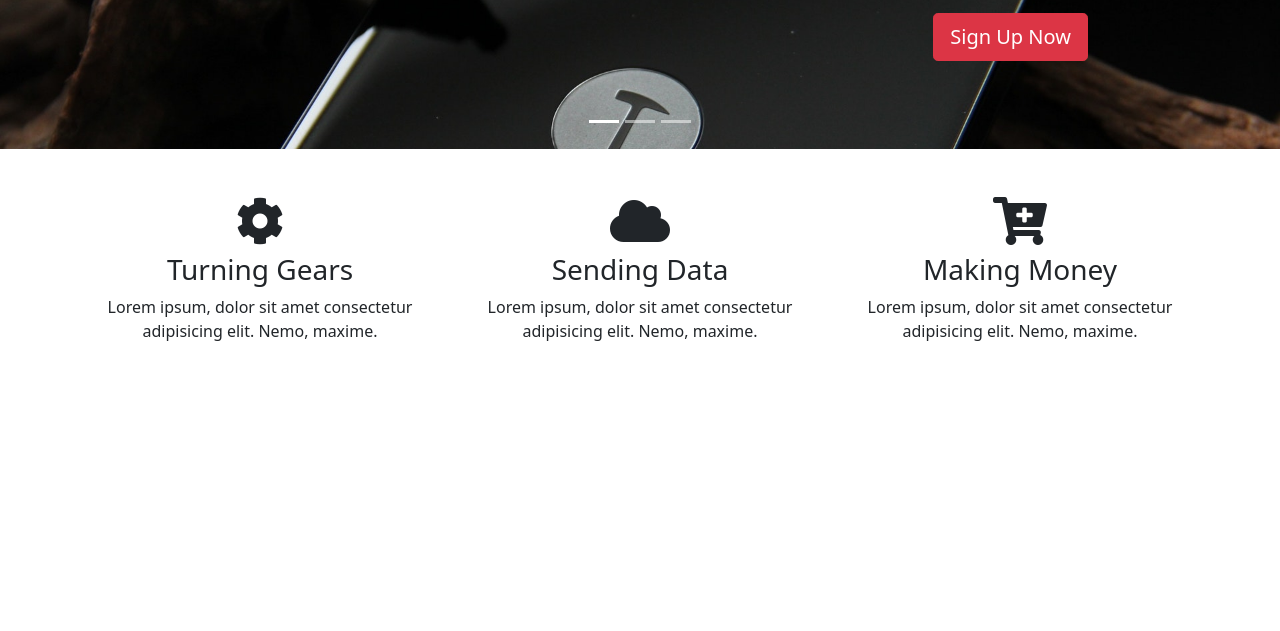
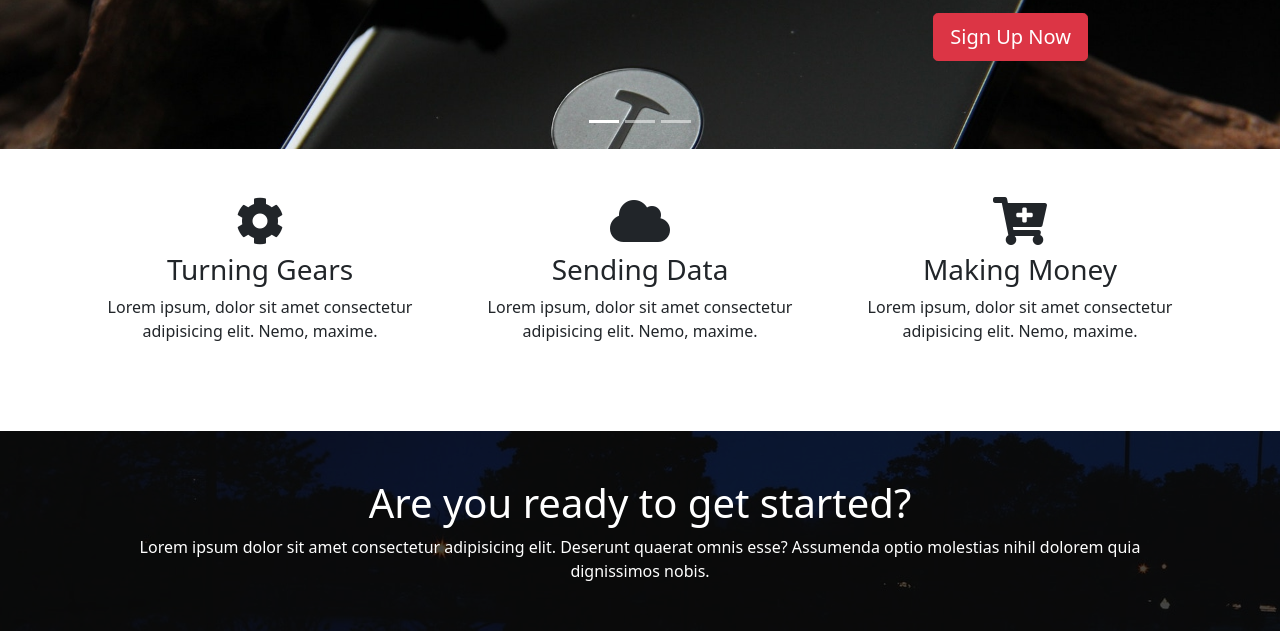
Before and after one commit to s-hesam-s/Glozzom, a plain HTML site: page index.html in a window 1280 px wide. Shown: the part 357-988 px from the top of the page. Before the commit the page ends 800 px from the top, so only its background shows below. Drawn offline with nearby package versions, Linux system fonts and the light colour scheme.

Commit message:
add home-heading section

```diff
--- a/css/style.css
+++ b/css/style.css
@@ -12,3 +12,21 @@
 .carousel-item {
   height: 450px;
 }
+
+#home-heading {
+  position: relative;
+  min-height: 200px;
+  background: url(../img/lights.jpg);
+  background-attachment: fixed;
+  text-align: center;
+  color: #fff;
+}
+
+.dark-overlay {
+  position: absolute;
+  top: 0;
+  left: 0;
+  width: 100%;
+  height: 100%;
+  background: rgba(0, 0, 0, 0.7);
+}
--- a/index.html
+++ b/index.html
@@ -54,7 +54,7 @@
       </div>
     </nav>
 
-    <!-- SHOWCASE CAROUSEL-->
+    <!-- SHOWCASE CAROUSEL SECTION-->
     <section id="showcase">
       <div
         id="carouselExampleDark"
@@ -169,6 +169,24 @@
       </div>
     </section>
 
+    <!-- HOME HEADING SECTION-->
+    <section id="home-heading" class="p-5">
+      <div class="dark-overlay">
+        <div class="row">
+          <div class="col">
+            <div class="container pt-5">
+              <h1>Are you ready to get started?</h1>
+              <p class="d-none d-md-block">
+                Lorem ipsum dolor sit amet consectetur adipisicing elit.
+                Deserunt quaerat omnis esse? Assumenda optio molestias nihil
+                dolorem quia dignissimos nobis.
+              </p>
+            </div>
+          </div>
+        </div>
+      </div>
+    </section>
+
     <script
       src="https://code.jquery.com/jquery-3.6.0.min.js"
       integrity="sha256-/xUj+3OJU5yExlq6GSYGSHk7tPXikynS7ogEvDej/m4="
```
